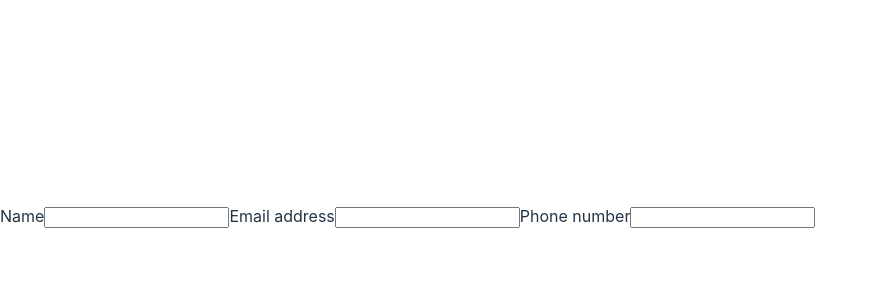
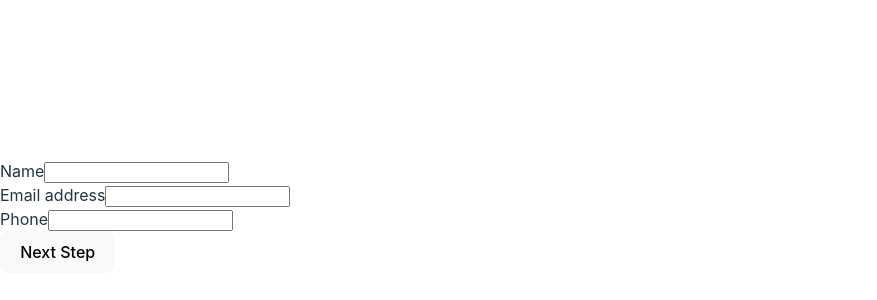
Before and after one commit to Kantslo/multi-step-form-app, a React (Vite) app: page / in a window 1280 px wide. Shown: the part 184-484 px from the top of the page, without its empty margins (0-877 px from the left). Built offline with nearby package versions, Linux system fonts and the light colour scheme.

Commit message:
feat: added react hook form validation for user form

```diff
--- a/package.json
+++ b/package.json
@@ -10,8 +10,12 @@
     "preview": "vite preview"
   },
   "dependencies": {
+    "@hookform/resolvers": "^3.3.4",
+    "axios": "^1.6.5",
     "react": "^18.2.0",
-    "react-dom": "^18.2.0"
+    "react-dom": "^18.2.0",
+    "react-hook-form": "^7.49.3",
+    "zod": "^3.22.4"
   },
   "devDependencies": {
     "@types/react": "^18.2.43",
--- a/src/App.tsx
+++ b/src/App.tsx
@@ -1,19 +1,22 @@
-import StepOne from "./components/StepOne";
-import StepTwo from "./components/StepTwo";
+import PlanForm from "./components/PlanForm";
+import UserForm from "./components/UserForm";
 import useMultiStepForm from "./components/useMultiStepForm"
 
+function App() {
 
-
-function App() {
-  const { steps, currentStepIndex, step } = useMultiStepForm([
-    <StepOne />,
-    <StepTwo />
+  const { step, isFirstStep, isLastStep, nextStep, prevStep } = useMultiStepForm([
+    <UserForm />,
+    <PlanForm />
   ]);
 
   return (
     <>
       <div>
           {step}
+          <div>
+            {!isFirstStep && <button type="button" onClick={prevStep}>Go Back</button>}
+            <button type="submit" onClick={nextStep}>{isLastStep ? "Confirm" : "Next Step"}</button>
+          </div>
       </div>
     </>
   )
--- /dev/null
+++ b/src/components/PlanForm.tsx
@@ -0,0 +1,46 @@
+
+const PlanForm = () => {
+  return (
+    <>
+      <h2>Choose Your Plan</h2>
+      <div>
+        <label>
+          <input
+            type="radio"
+          />
+          Arcade
+        </label>
+        <label>
+          <input
+            type="radio"
+          />
+          Advanced
+        </label>
+        <label>
+          <input
+            type="radio"
+          />
+          Pro
+        </label>
+      </div>
+
+      <h2>Choose Billing Period</h2>
+      <div>
+        <label>
+          <input
+            type="radio"
+          />
+          Monthly Billing
+        </label>
+        <label>
+          <input
+            type="radio"
+          />
+          Yearly Billing
+        </label>
+      </div>
+    </>
+  );
+};
+
+export default PlanForm;
--- a/src/components/StepOne.tsx
+++ /dev/null
@@ -1,22 +0,0 @@
-
-
-
-const StepOne = () => {
-
-  return (
-    <>
-      <div>
-        <form>
-          <label htmlFor="name">Name</label>
-          <input type="text" id="name" />
-          <label htmlFor="email">Email address</label>
-          <input type="text" id="email" />
-          <label htmlFor="phone">Phone number</label>
-          <input type="text" id="phone" />
-        </form>
-      </div>
-    </>
-  )
-};
-
-export default StepOne;
--- a/src/components/StepTwo.tsx
+++ /dev/null
@@ -1,46 +0,0 @@
-import { useState } from "react";
-
-const StepTwo = () => {
-  const [selectedPlan, setSelectedPlan] = useState<string>('');
-
-  const handlePlanChange = (e: React.ChangeEvent<HTMLInputElement>) => {
-    setSelectedPlan(e.target.value);
-    console.log(selectedPlan);
-  };
-
-  return (
-    <>
-      <form>
-        <label>
-          <input
-            type="radio"
-            value="arcade"
-            checked={selectedPlan === 'arcade'}
-            onChange={handlePlanChange}
-          />
-          Arcade
-        </label>
-        <label>
-          <input
-            type="radio"
-            value="advanced"
-            checked={selectedPlan === 'advanced'}
-            onChange={handlePlanChange}
-          />
-          Advanced
-        </label>
-        <label>
-          <input
-            type="radio"
-            value="pro"
-            checked={selectedPlan === 'pro'}
-            onChange={handlePlanChange}
-          />
-          Pro
-        </label>
-      </form>
-    </>
-  )
-};
-
-export default StepTwo;
--- /dev/null
+++ b/src/components/UserForm.tsx
@@ -0,0 +1,55 @@
+import { zodResolver } from "@hookform/resolvers/zod";
+import { useForm } from "react-hook-form";
+import { userFormSchema } from "../schemas/user-form-schema";
+import axios from "axios";
+
+type UserFormType = {
+  name: string;
+  email: string;
+  phone: string;
+};
+
+
+const UserForm = () => {
+  const {
+    register,
+    handleSubmit,
+    formState: { errors },
+  } = useForm<UserFormType>({
+    resolver: zodResolver(userFormSchema)
+  });
+
+  const submit = async (data: UserFormType) => {
+    try {
+      const response = await axios.post("https://multi-step-form-api-production.up.railway.app/api/form", data)
+
+      console.log(response);
+    } catch (error) {
+      return error;
+    }
+  }
+
+  return (
+    <>
+      <form onClick={handleSubmit(submit)}>
+        <div>
+          <label htmlFor="name">Name</label>
+          <input type="text" id="name" {...register("name")} />
+          {errors.name && <p>{errors.name.message}</p>}
+        </div>
+        <div>
+          <label htmlFor="email">Email address</label>
+          <input type="text" id="email" {...register("email")} />
+          {errors.email && <p>{errors.email.message}</p>}
+        </div>
+        <div>
+          <label htmlFor="phone">Phone</label>
+          <input type="text" id="phone" {...register("phone")} />
+          {errors.phone && <p>{errors.phone.message}</p>}
+        </div>
+      </form>
+    </>
+  )
+};
+
+export default UserForm;
--- a/src/components/useMultiStepForm.ts
+++ b/src/components/useMultiStepForm.ts
@@ -25,6 +25,8 @@ const useMultiStepForm = (steps: ReactElement[]) => {
   return {
     currentStepIndex,
     step: steps[currentStepIndex],
+    isFirstStep: currentStepIndex === 0,
+    isLastStep: currentStepIndex === steps.length - 1,
     steps,
     nextStep,
     prevStep,
--- /dev/null
+++ b/src/schemas/user-form-schema.ts
@@ -0,0 +1,7 @@
+import * as z from 'zod';
+
+export const userFormSchema = z.object({
+  name: z.string(),
+  email: z.string().email(),
+  phone: z.string().min(6).max(15),
+});
```
Also changed, not shown: 1 other file (tests, documents, lock files or other folders).
